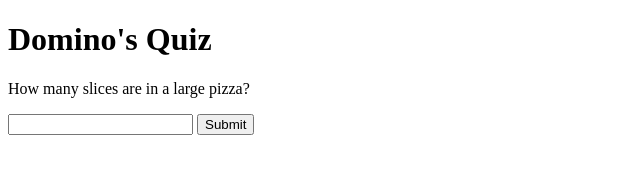
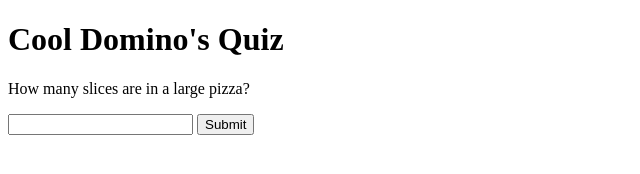
Before and after one commit to vader9595/dominos-quiz, a plain HTML site: page APIsliceQuestion.html in a window 1280 px wide. Shown: the whole page, without its empty margins (0-640 px from the left). Drawn offline with Linux system fonts and the light colour scheme.

Commit message:
Update APIsliceQuestion.html

```diff
--- a/APIsliceQuestion.html
+++ b/APIsliceQuestion.html
@@ -3,9 +3,13 @@
 <head>
     <title>Domino's Quiz - Slices</title>
 </head>
+
 <body>
-    <h1>Domino's Quiz</h1>
+
+    <h1> Cool Domino's Quiz</h1>
+
     <p>How many slices are in a large pizza?</p>
+
     <input type="number" id="answer">
     <button id="submit">Submit</button>
     <p id="message"></p>
```
